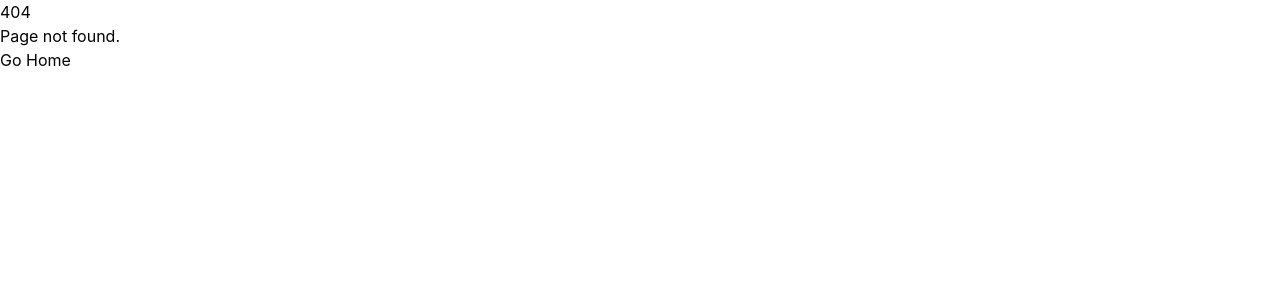
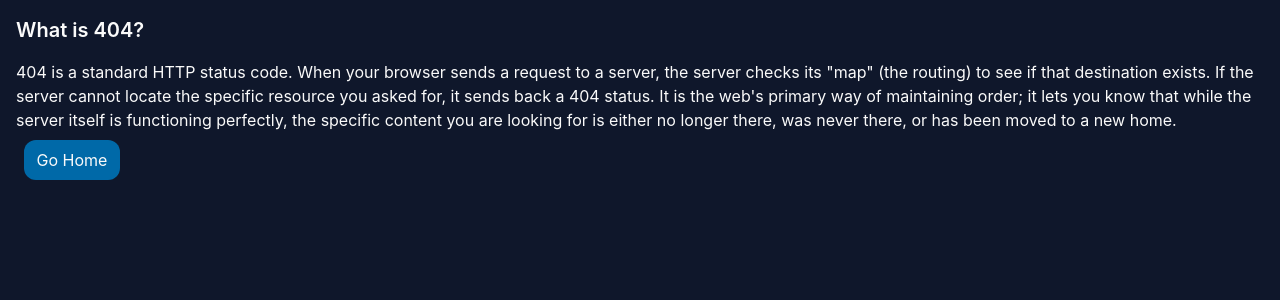
Before and after one commit to sandro-dev26/devVault, a React (Vite) app: page /errors/404 in a window 1280 px wide. Before the commit this address had no page. Shown: the top 300 px of the page. Built offline with nearby package versions, Linux system fonts and the light colour scheme.

Commit message:
Create 404 and errors/404 pages

```diff
--- a/src/pages/NotFound.tsx
+++ b/src/pages/NotFound.tsx
@@ -2,12 +2,16 @@ import { Link } from "react-router-dom";
 
 function NotFound() {
   return (
-    <>
-      <h1>404</h1>
+    <div className="flex flex-col justify-center items-center bg-slate-900 w-full h-screen text-neutral-50">
+      <Link to="/errors/404" className="text-4xl hover:text-neutral-300">
+        404
+      </Link>
       <p>Page not found.</p>
 
-      <Link to="/">Go Home</Link>
-    </>
+      <Link to="/" className="bg-sky-700 m-2 p-2 rounded-xl hover:bg-sky-600">
+        Go Home
+      </Link>
+    </div>
   );
 }
 
--- /dev/null
+++ b/src/pages/NotfoundExplained.tsx
@@ -0,0 +1,28 @@
+import { Link } from "react-router-dom";
+
+function Error404Explained() {
+  return (
+    <div className="flex flex-col p-4 bg-slate-900 w-full h-screen text-neutral-50">
+      <h1 className="text-xl mb-4 font-semibold">What is 404?</h1>
+      <p>
+        404 is a standard HTTP status code. When your browser sends a request to
+        a server, the server checks its "map" (the routing) to see if that
+        destination exists. If the server cannot locate the specific resource
+        you asked for, it sends back a 404 status. It is the web's primary way
+        of maintaining order; it lets you know that while the server itself is
+        functioning perfectly, the specific content you are looking for is
+        either no longer there, was never there, or has been moved to a new
+        home.
+      </p>
+
+      <Link
+        to="/"
+        className="flex justify-center items-center bg-sky-700 m-2 p-2 rounded-xl w-24 hover:bg-sky-600"
+      >
+        Go Home
+      </Link>
+    </div>
+  );
+}
+
+export default Error404Explained;
--- a/src/router/AppRouter.tsx
+++ b/src/router/AppRouter.tsx
@@ -3,6 +3,7 @@ import Home from "../pages/Home";
 import About from "../pages/About";
 import LogIn from "../pages/Login";
 import NotFound from "../pages/NotFound";
+import Error404Explained from "../pages/NotfoundExplained";
 import MainRoute from "../layouts/MainLayout";
 import Authlayout from "../layouts/AuthLayout";
 
@@ -20,6 +21,7 @@ function AppRouter() {
         </Route>
 
         <Route path="*" element={<NotFound />} />
+        <Route path="/errors/404" element={<Error404Explained />} />
       </Routes>
     </BrowserRouter>
   );
```
